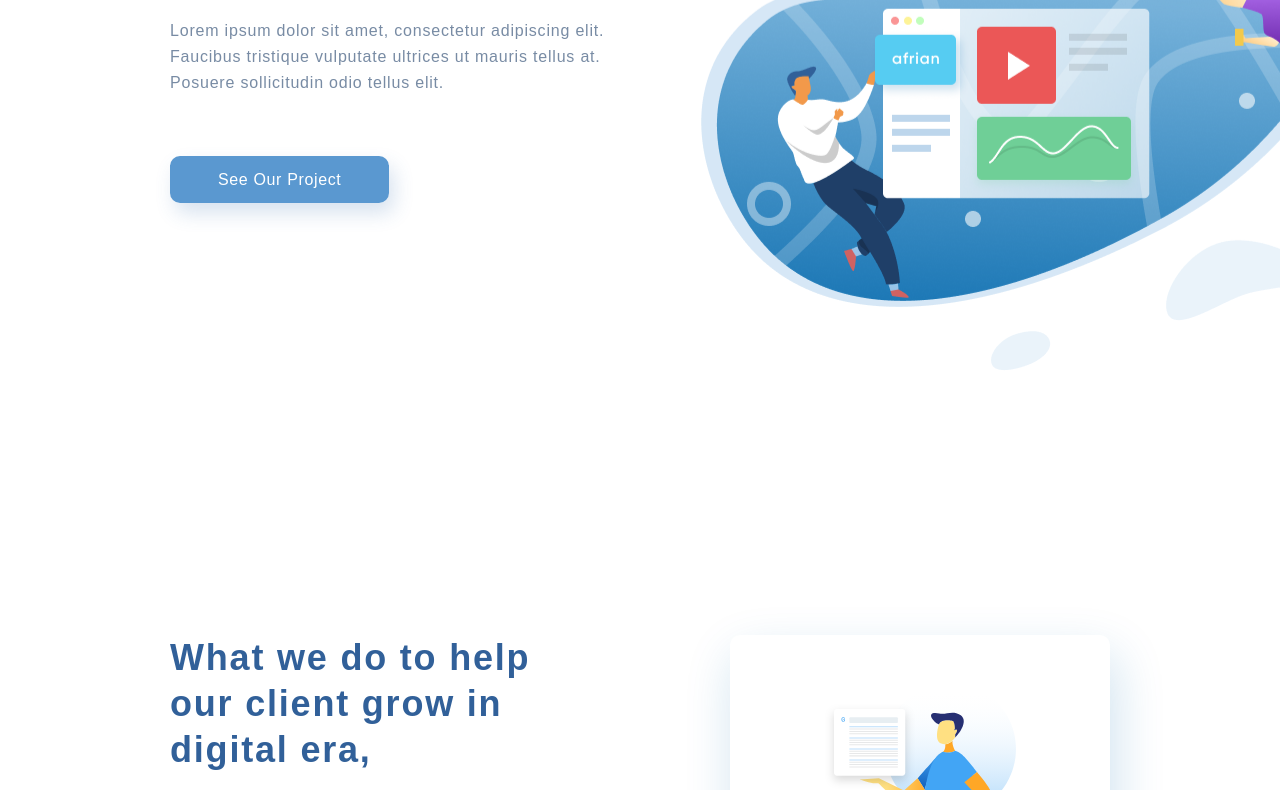
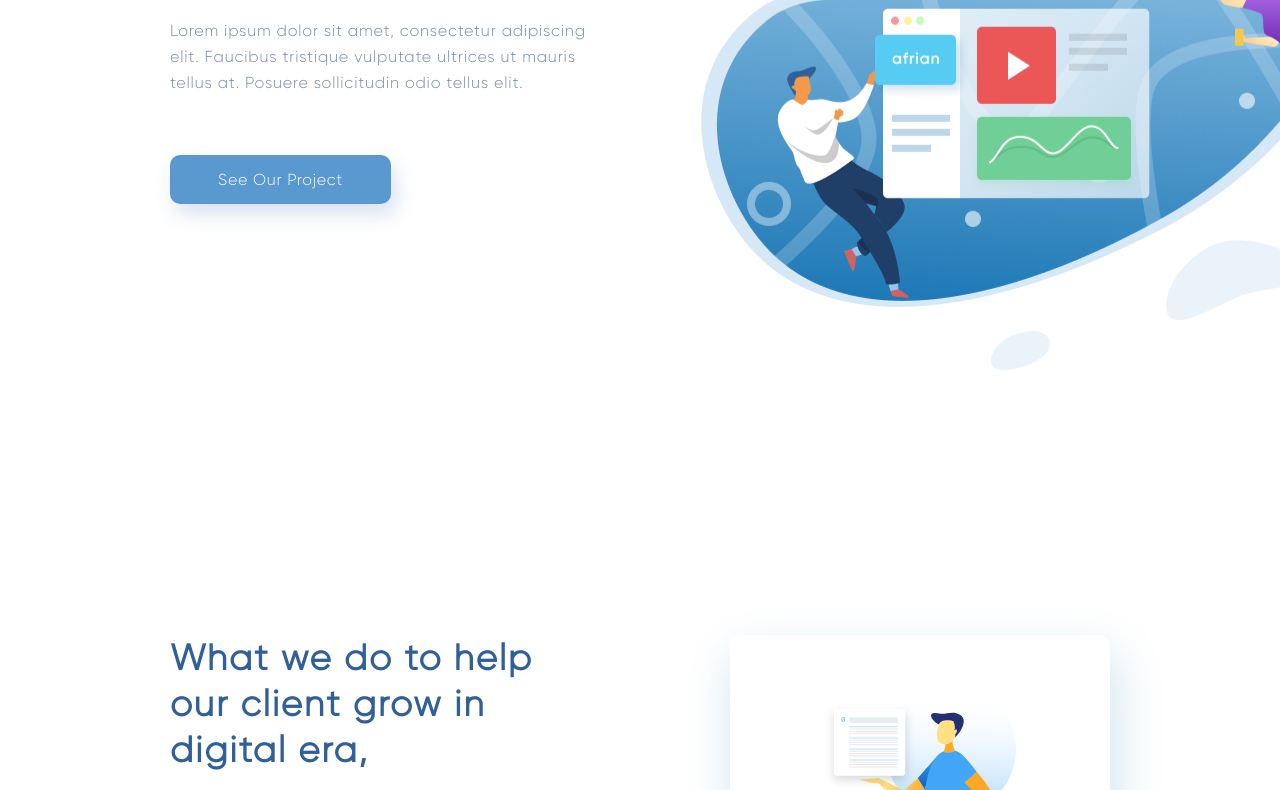
Before and after one commit to khamrayev5636/Afrianska, a plain HTML site: page index.html in a window 1280 px wide. Shown: the part 344-1134 px from the top of the page. Drawn offline with Linux system fonts and the light colour scheme; files whose address does not match are found by name.

Commit message:
The finished

```diff
--- a/scss/_fonts.scss
+++ b/scss/_fonts.scss
@@ -0,0 +1,14 @@
+@font-face {
+    font-family: "Gilroy-ExtraBold";
+    src: url("../fonts/Gilroy-ExtraBold.otf");
+}
+
+@font-face {
+    font-family: "Gilroy-Light";
+    src: url("../fonts/Gilroy-Light.otf");
+}
+
+@font-face {
+    font-family: "Galien-Regular";
+    src: url("../fonts/Galien-Regular.woff");
+}
--- a/scss/_generals.scss
+++ b/scss/_generals.scss
@@ -23,7 +23,7 @@ body{
     height: 100%;
     margin: 0;
     padding: 0;
-    font-family: --, "Arial", sans-serif;
+    font-family:"Gilroy-Light" , "Arial", sans-serif;
 }
 
 
--- a/scss/blocks/_contactform.scss
+++ b/scss/blocks/_contactform.scss
@@ -117,7 +117,7 @@
     color: #ff0000;
     border: 1px solid #ff0000;
 }
-.form__input:not(:placeholder-shown):not(:focus):invalid +span {
+.form__input:not(:placeholder-shown):not(:focus):invalid + span {
     color: #ff0000;
     opacity: 1;
 }
```
Also changed, not shown: css/main.css, 1 other file.
